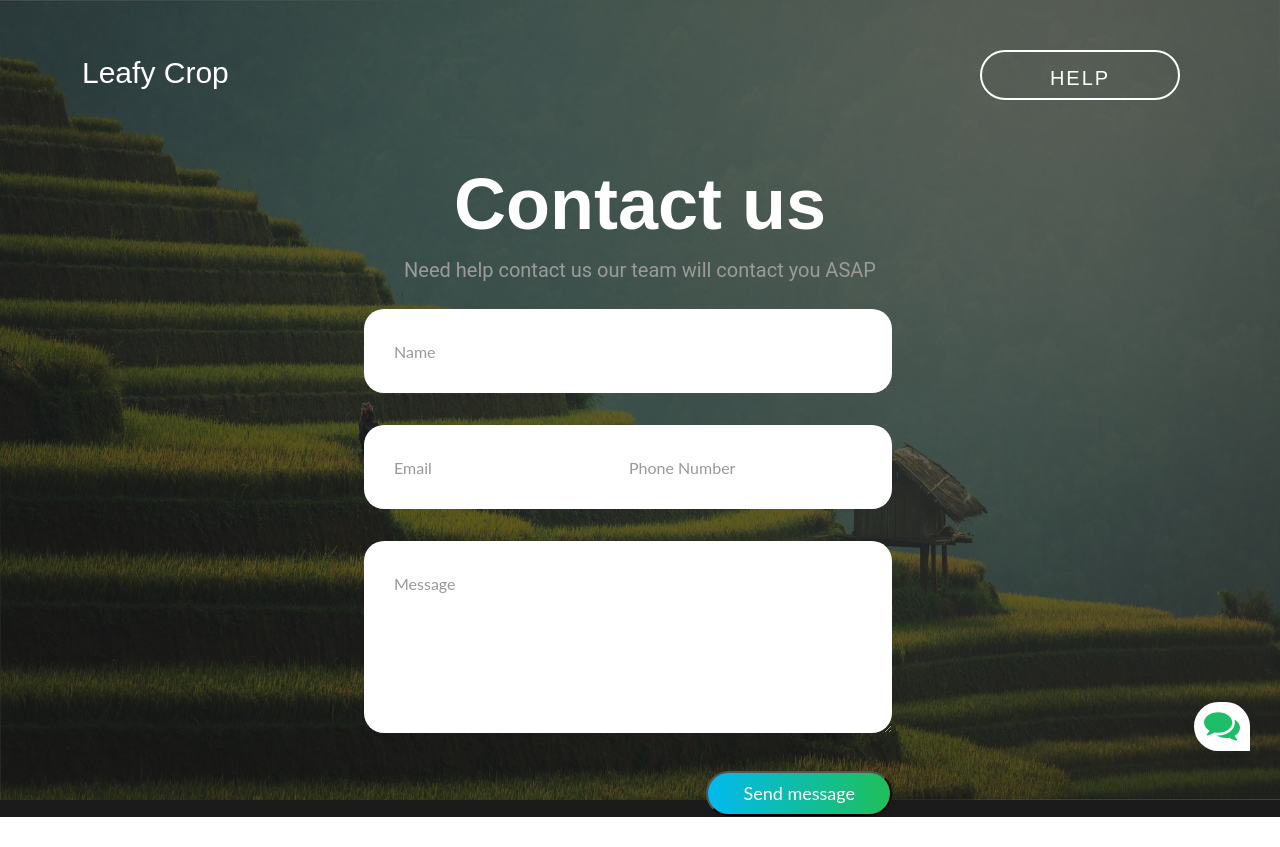
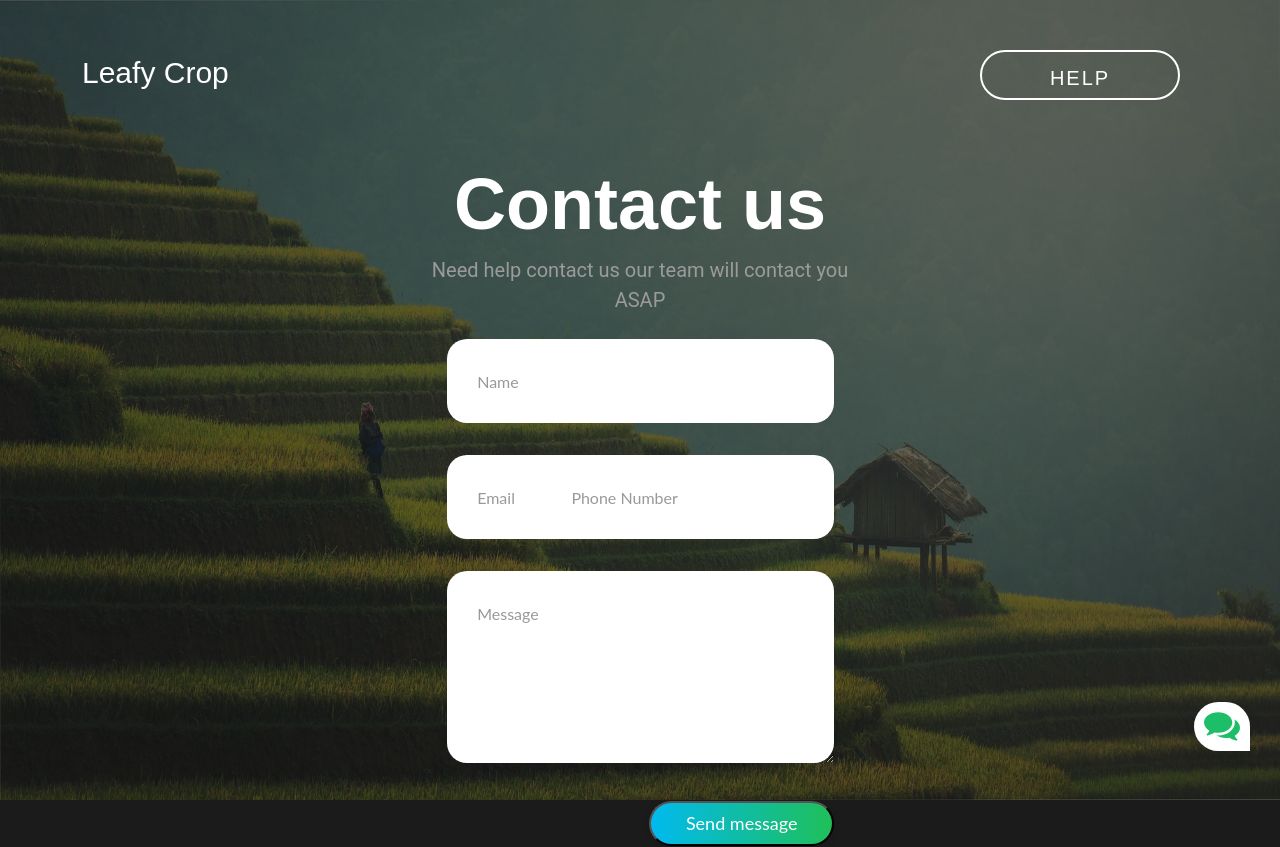
Before and after one commit to AakashGarg54/leafy_crop, a Flask app: page /contact in a window 1280 px wide. Before the commit the page ends 817 px from the top, so only its background shows below. Run offline with Flask 2, Linux system fonts and the light colour scheme.

Commit message:
Version 1.2.1 - Contact.html Update

```diff
--- a/static/contact.css
+++ b/static/contact.css
@@ -1,5 +1,5 @@
 .contact-border {
-  width: 45vw;
+  width: 36vw;
   padding-bottom: 1px;
   padding-top: 25px;
 }
@@ -21,6 +21,10 @@
   text-align: center;
 }
 
+.form-contact {
+  margin-left: 2vw;
+}
+
 /* ///// inputs /////*/
 
 input:focus ~ label,
--- a/static/login.css
+++ b/static/login.css
@@ -131,7 +131,7 @@
 }
 
 .input-image {
-  width: 32vw;
+  width: 23vw;
   margin-left: 60px;
 }
 /* input[type="file"] {
--- a/static/style.css
+++ b/static/style.css
@@ -109,7 +109,7 @@ a {
 }
 
 .contact:hover {
-  color: #fff;
+  /* color: #fff; */
   font-size: 25px;
   font-weight: 400;
 }
--- a/templates/contact.html
+++ b/templates/contact.html
@@ -7,7 +7,7 @@
     <div class="row">
         <h4 class="contact_heading4">Need help contact us our team will contact you ASAP</h4>
     </div>
-    <form action="/contact" method="post">
+    <form action="/contact" method="post" class="form-contact">
         <div class="row input-container ">
             <div class="col-xs-12">
                 <div class="styled-input wide">
```
Also changed, not shown: other parts of static/contact.css (+1 -0 lines).
